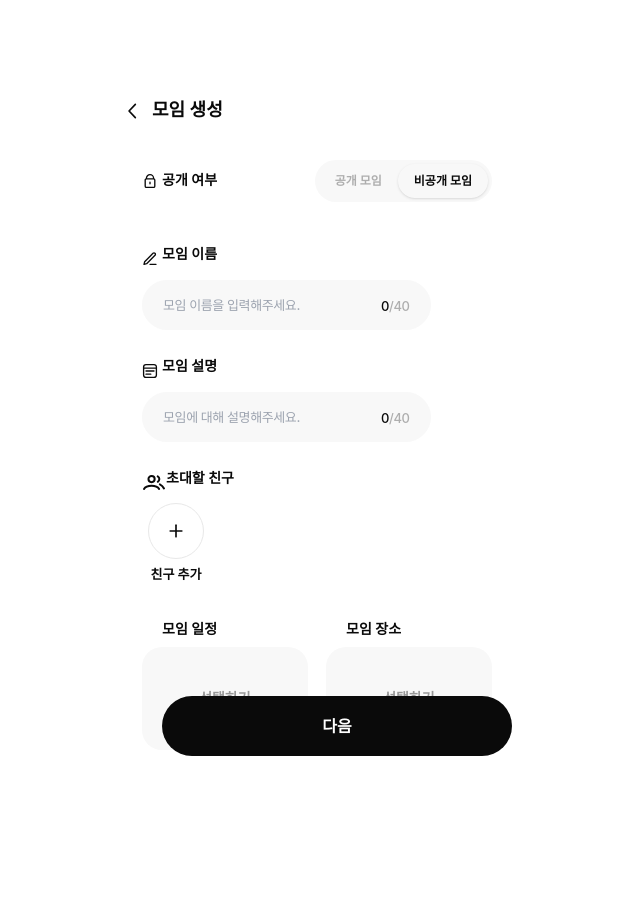
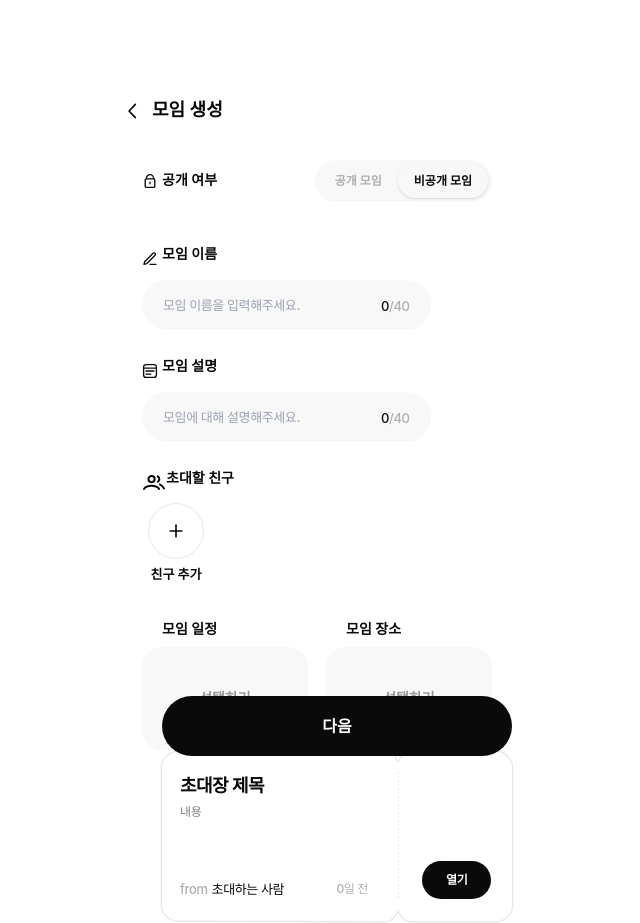
Before and after one commit to Bestie-Team/FE-Web, a Next.js app: page /gatherMake in a window 1280 px wide. Shown: the whole page, without its empty margins (303-943 px from the left). Before the commit the page ends 800 px from the top, so only its background shows below. Built offline with nearby package versions, Linux system fonts and the light colour scheme.

Commit message:
feat : 달력 퍼블리싱

```diff
--- a/src/app/gatherMake/page.tsx
+++ b/src/app/gatherMake/page.tsx
@@ -1,5 +1,6 @@
 "use client";
 import MonthCalendar from "@/components/gathering/calendar";
+import InvitationCard from "@/components/invitation/InvitationCard";
 import FixedBottomButton from "@/components/shared/buttons/FixedBottomButton";
 import ArrowLeftIcon from "@/components/shared/icons/ArrowLeftIcon";
 import UserIcon from "@/components/shared/icons/UserIcon";
@@ -246,6 +247,7 @@ export default function GatheringPage() {
         onClick={() => {}}
         className="z-[150] relative bottom-0 max-x-[390px] "
       />
+      <InvitationCard />
     </div>
   );
 }
--- a/src/components/shared/BottomSheet.tsx
+++ b/src/components/shared/BottomSheet.tsx
@@ -10,7 +10,6 @@ import UserIcon from "./icons/UserIcon";
 import Spacing from "./Spacing";
 import Text from "./Text";
 import clsx from "clsx";
-import { useRouter } from "next/navigation";
 
 export default function BottomSheet({
   open = true,
@@ -19,7 +18,6 @@ export default function BottomSheet({
   open?: boolean;
   onClose: () => void;
 }) {
-  const router = useRouter();
   const [isClosing, setIsClosing] = useState(false);
 
   // 애니메이션 종료 핸들러
```
